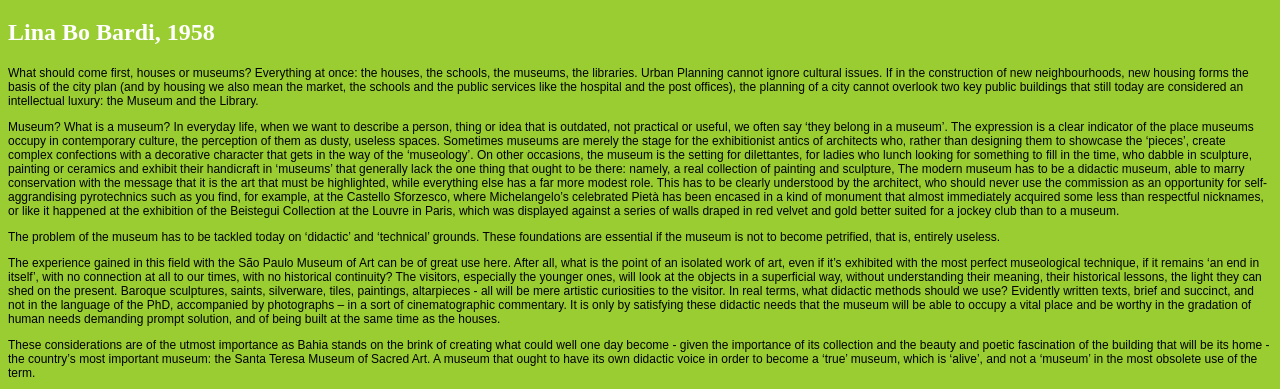
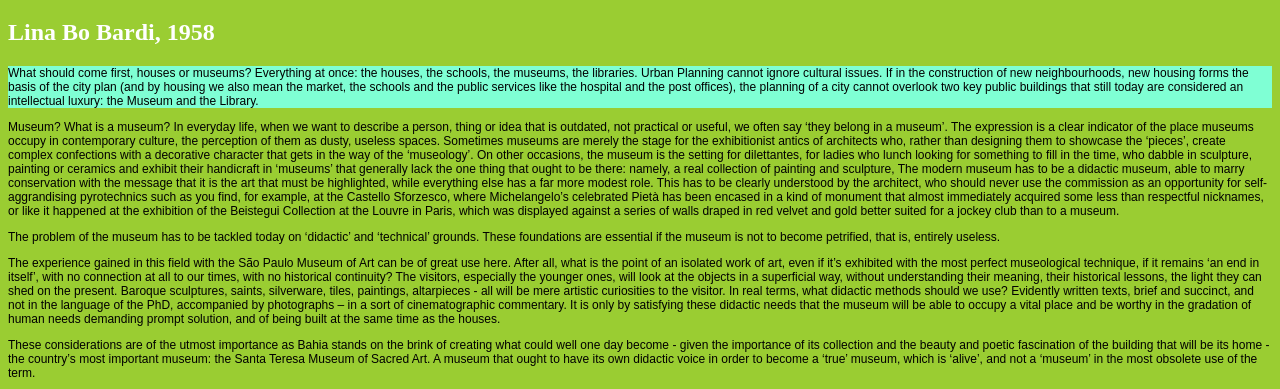
Before and after one commit to sw4121-star/s-yu-lab, a plain HTML site: page assignment/bardi.html in a window 1280 px wide. Shown: the part 61-450 px from the top of the page. Drawn offline with Linux system fonts and the light colour scheme.

Commit message:
Update bardi.css

```diff
--- a/assignment/styles/bardi.css
+++ b/assignment/styles/bardi.css
@@ -2,7 +2,6 @@ body {
 background-color: yellowgreen;
 color: white;
 }
-
 
 p {
     color: black;
@@ -10,3 +9,7 @@ p {
     font-weight: 300;
     font-size: 12px;
 }
+
+.box {
+    background-color: aquamarine;
+}
```
